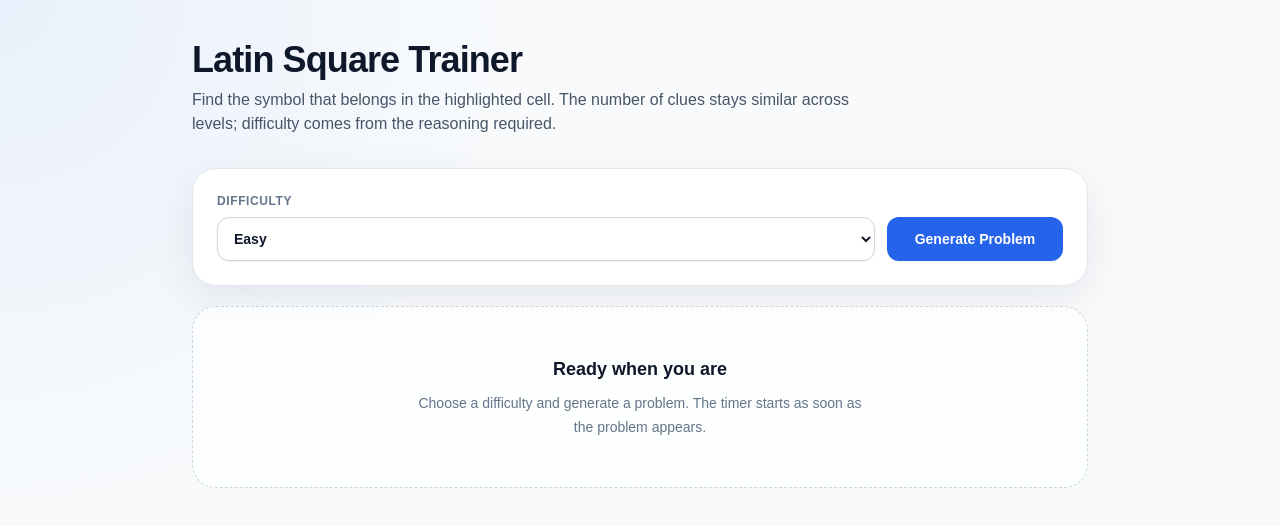
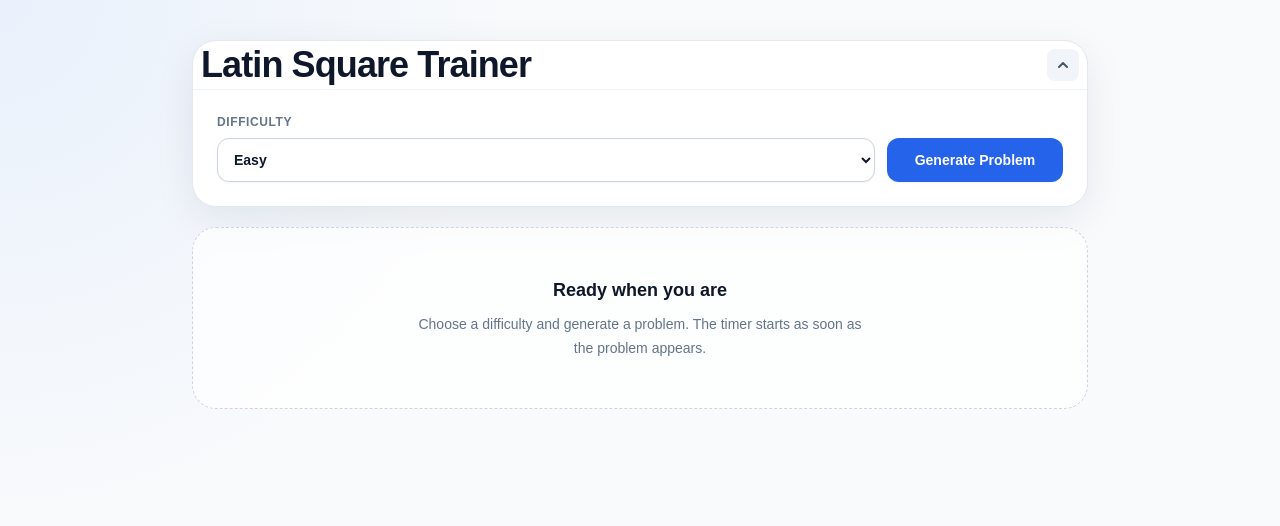
Before and after one commit to hxsh01/latinSquare, a Next.js app: page / in a window 1280 px wide. Shown: the top 526 px of the page. Built offline with nearby package versions, Linux system fonts and the light colour scheme.

Commit message:
updated ui

```diff
--- a/app/page.tsx
+++ b/app/page.tsx
@@ -1,5 +1,6 @@
 "use client";
-import { useCallback, useEffect, useMemo, useState } from "react";
+
+import { useCallback, useEffect, useState } from "react";
 import { AiPrompt } from "../components/AiPrompt";
 import { DifficultySelector } from "../components/DifficultySelector";
 import { LatinSquareGrid } from "../components/LatinSquareGrid";
@@ -22,91 +23,145 @@ export default function Home() {
   const [now, setNow] = useState(Date.now());
   const [result, setResult] = useState<"correct" | "incorrect" | null>(null);
   const [generating, setGenerating] = useState(false);
+  const [isSettingsOpen, setIsSettingsOpen] = useState(true);
 
   const generate = useCallback(() => {
     setGenerating(true);
+
     requestAnimationFrame(() => {
       try {
         const next = generateLatinSquarePuzzle(difficulty);
+
         setPuzzle(next);
         setAnswer(null);
         setResult(null);
+
         const start = Date.now();
+
         setStartedAt(start);
         setFinishedAt(null);
         setNow(start);
+        setIsSettingsOpen(false);
       } finally {
         setGenerating(false);
       }
     });
   }, [difficulty]);
+
   useEffect(() => {
     if (!startedAt || finishedAt) return;
-    const id = window.setInterval(() => setNow(Date.now()), 200);
+
+    const id = window.setInterval(() => {
+      setNow(Date.now());
+    }, 200);
+
     return () => window.clearInterval(id);
   }, [startedAt, finishedAt]);
+
   const submitted = result !== null;
+
   useEffect(() => {
     if (!puzzle || submitted) return;
+
     function onKeyDown(event: KeyboardEvent) {
       const key = event.key.toUpperCase();
-      if (puzzle?.symbols.includes(key)) setAnswer(key);
-      if (event.key === "Enter" && answer) submit();
+
+      if (puzzle?.symbols.includes(key)) {
+        setAnswer(key);
       }
+
+      if (event.key === "Enter" && answer) {
+        submit();
+      }
+    }
+
     window.addEventListener("keydown", onKeyDown);
+
     return () => window.removeEventListener("keydown", onKeyDown);
   }, [puzzle, submitted, answer]);
+
   const elapsed = startedAt ? (finishedAt ?? now) - startedAt : 0;
-  const difficultyDescription = useMemo(
-    () =>
-      ({
-        easy: "The highlighted cell can be reached with short, direct deductions.",
-        medium: "The highlighted cell requires a few linked deductions.",
-        hard: "The highlighted cell requires a longer chain of deductions.",
-      })[difficulty],
-    [difficulty],
-  );
-  function submit() {
-    if (!puzzle || !answer) return;
-    const end = Date.now();
-    setFinishedAt(end);
-    setNow(end);
-    setResult(validateTarget(puzzle, answer) ? "correct" : "incorrect");
-  }
-  return (
-    <main className="min-h-screen px-4 py-6 sm:px-6 sm:py-10">
-      <div className="mx-auto max-w-4xl">
-        <header className="mb-6 flex flex-col gap-5 sm:mb-8 sm:flex-row sm:items-end sm:justify-between">
-          <div>
-            <h1 className="text-3xl font-black tracking-tight sm:text-4xl">
-              Latin Square Trainer
-            </h1>
-            <p className="mt-2 max-w-2xl text-sm leading-6 text-slate-600 sm:text-base">
-              Find the symbol that belongs in the highlighted cell. The number
-              of clues stays similar across levels; difficulty comes from the
-              reasoning required.
-            </p>
-          </div>
-        </header>
-        <section className="rounded-3xl border border-slate-200 bg-white p-4 shadow-soft sm:p-6">
-          <div className="flex flex-col gap-3 sm:flex-row sm:items-end">
-            <DifficultySelector
-              value={difficulty}
-              onChange={(v) => {
-                setDifficulty(v);
+
+  function handleDifficultyChange(value: Difficulty) {
+    setDifficulty(value);
     setPuzzle(null);
     setAnswer(null);
     setResult(null);
     setStartedAt(null);
     setFinishedAt(null);
-              }}
-              disabled={false}
+    setIsSettingsOpen(true);
+  }
+
+  function submit() {
+    if (!puzzle || !answer) return;
+
+    const end = Date.now();
+
+    setFinishedAt(end);
+    setNow(end);
+    setResult(validateTarget(puzzle, answer) ? "correct" : "incorrect");
+  }
+
+  return (
+    <main className="min-h-screen px-4 py-6 sm:px-6 sm:py-10">
+      <div className="mx-auto max-w-4xl">
+        <section className="rounded-3xl border border-slate-200 bg-white shadow-soft">
+          <button
+            type="button"
+            onClick={() => setIsSettingsOpen((open) => !open)}
+            className="flex w-full items-center justify-between gap-2 px-2 py-1 text-left sm"
+            aria-expanded={isSettingsOpen}
+            aria-controls="problem-settings"
+          >
+            <div className="min-w-0">
+              <div className="text-xl font-black tracking-tight sm:text-4xl">
+                Latin Square Trainer
+              </div>
+              {!isSettingsOpen && (
+                <p className="mt-3 text-sm font-bold capitalize text-slate-900">
+                  Difficulty: {difficulty}
+                </p>
+              )}
+            </div>
+
+            <span
+              className={`flex h-8 w-8 shrink-0 items-center justify-center rounded-lg bg-slate-100 text-slate-600 transition-transform duration-200 ${
+                isSettingsOpen ? "rotate-180" : ""
+              }`}
+              aria-hidden="true"
+            >
+              <svg width="16" height="16" viewBox="0 0 16 16" fill="none">
+                <path
+                  d="M4 6L8 10L12 6"
+                  stroke="currentColor"
+                  strokeWidth="2"
+                  strokeLinecap="round"
+                  strokeLinejoin="round"
                 />
+              </svg>
+            </span>
+          </button>
+
+          <div
+            id="problem-settings"
+            className={`grid transition-[grid-template-rows] duration-200 ease-in-out ${
+              isSettingsOpen ? "grid-rows-[1fr]" : "grid-rows-[0fr]"
+            }`}
+          >
+            <div className="overflow-hidden">
+              <div className="border-t border-slate-100 p-2 sm:p-6">
+                <div className="flex flex-col gap-3 sm:flex-row sm:items-end">
+                  <DifficultySelector
+                    value={difficulty}
+                    onChange={handleDifficultyChange}
+                    disabled={generating}
+                  />
+
                   <button
                     type="button"
                     onClick={generate}
                     disabled={generating}
-              className="h-11 rounded-xl bg-blue-600 px-5 text-sm font-bold text-white shadow-sm hover:bg-blue-700 disabled:opacity-60 sm:min-w-44"
+                    className="h-11 rounded-xl bg-blue-600 px-5 text-sm font-bold text-white shadow-sm hover:bg-blue-700 disabled:cursor-not-allowed disabled:opacity-60 sm:min-w-44"
                   >
                     {generating
                       ? "Generating…"
@@ -115,7 +170,11 @@ export default function Home() {
                         : "Generate Problem"}
                   </button>
                 </div>
+              </div>
+            </div>
+          </div>
         </section>
+
         {puzzle && (
           <section className="mt-5 rounded-3xl border border-slate-200 bg-white p-4 shadow-soft sm:p-6">
             <div className="mb-5 flex items-center justify-between gap-4">
@@ -124,21 +183,25 @@ export default function Home() {
                   {puzzle.difficulty} problem
                 </p>
               </div>
+
               <div className="rounded-xl bg-slate-100 px-3 py-2 text-sm font-bold">
                 <Timer elapsedMs={elapsed} />
               </div>
             </div>
+
             <div className="flex flex-col items-center gap-5">
               <LatinSquareGrid
                 puzzle={puzzle}
                 answer={answer}
                 result={result}
               />
+
               <SymbolPicker
                 symbols={puzzle.symbols}
                 value={answer}
                 onChange={setAnswer}
               />
+
               <button
                 type="button"
                 onClick={submit}
@@ -148,22 +211,31 @@ export default function Home() {
                 Submit Answer
               </button>
             </div>
+
             {result && (
               <div
-                className={`mt-6 rounded-2xl border p-4 ${result === "correct" ? "border-green-200 bg-green-50" : "border-red-200 bg-red-50"}`}
+                className={`mt-6 rounded-2xl border p-4 ${
+                  result === "correct"
+                    ? "border-green-200 bg-green-50"
+                    : "border-red-200 bg-red-50"
+                }`}
               >
                 <div className="flex flex-col gap-1 sm:flex-row sm:items-center sm:justify-between">
                   <div>
                     <p
-                      className={`font-bold ${result === "correct" ? "text-green-800" : "text-red-800"}`}
+                      className={`font-bold ${
+                        result === "correct" ? "text-green-800" : "text-red-800"
+                      }`}
                     >
                       {result === "correct" ? "Correct" : "Incorrect"}
                     </p>
+
                     <p className="mt-1 text-sm text-slate-600">
                       Your answer: <strong>{answer}</strong> · Correct answer:{" "}
                       <strong>{puzzle.targetValue}</strong>
                     </p>
                   </div>
+
                   <p className="text-sm font-bold text-slate-700">
                     Time: <Timer elapsedMs={elapsed} />
                   </p>
@@ -172,16 +244,19 @@ export default function Home() {
             )}
           </section>
         )}
+
         {puzzle && result && (
           <section className="mt-5 rounded-3xl border border-slate-200 bg-white p-4 shadow-soft sm:p-6">
             <div className="mb-4">
               <h2 className="text-xl font-black">
                 Correctly filled Latin square
               </h2>
+
               <p className="mt-1 text-sm text-slate-500">
                 The complete valid square is shown after submission.
               </p>
             </div>
+
             <div className="flex justify-center">
               <div className="latin-grid">
                 {puzzle.solution.map((row, r) =>
@@ -199,14 +274,17 @@ export default function Home() {
             </div>
           </section>
         )}
+
         {puzzle && result && (
           <section className="mt-5">
             <AiPrompt puzzle={puzzle} />
           </section>
         )}
+
         {!puzzle && (
           <section className="mt-5 rounded-3xl border border-dashed border-slate-300 bg-white/70 p-8 text-center sm:p-12">
             <h2 className="text-lg font-bold">Ready when you are</h2>
+
             <p className="mx-auto mt-2 max-w-md text-sm leading-6 text-slate-500">
               Choose a difficulty and generate a problem. The timer starts as
               soon as the problem appears.
```
Lines whose indentation alone changed are shown as unchanged.
